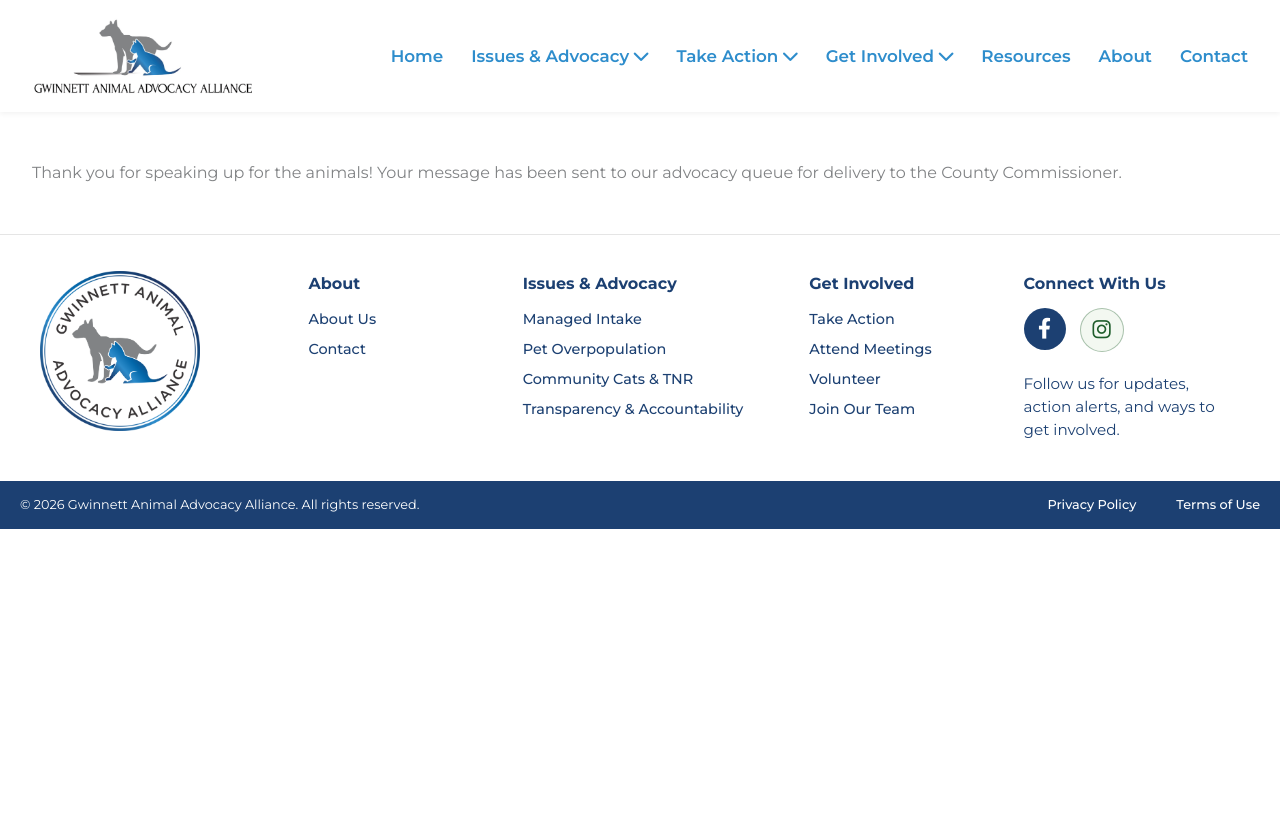
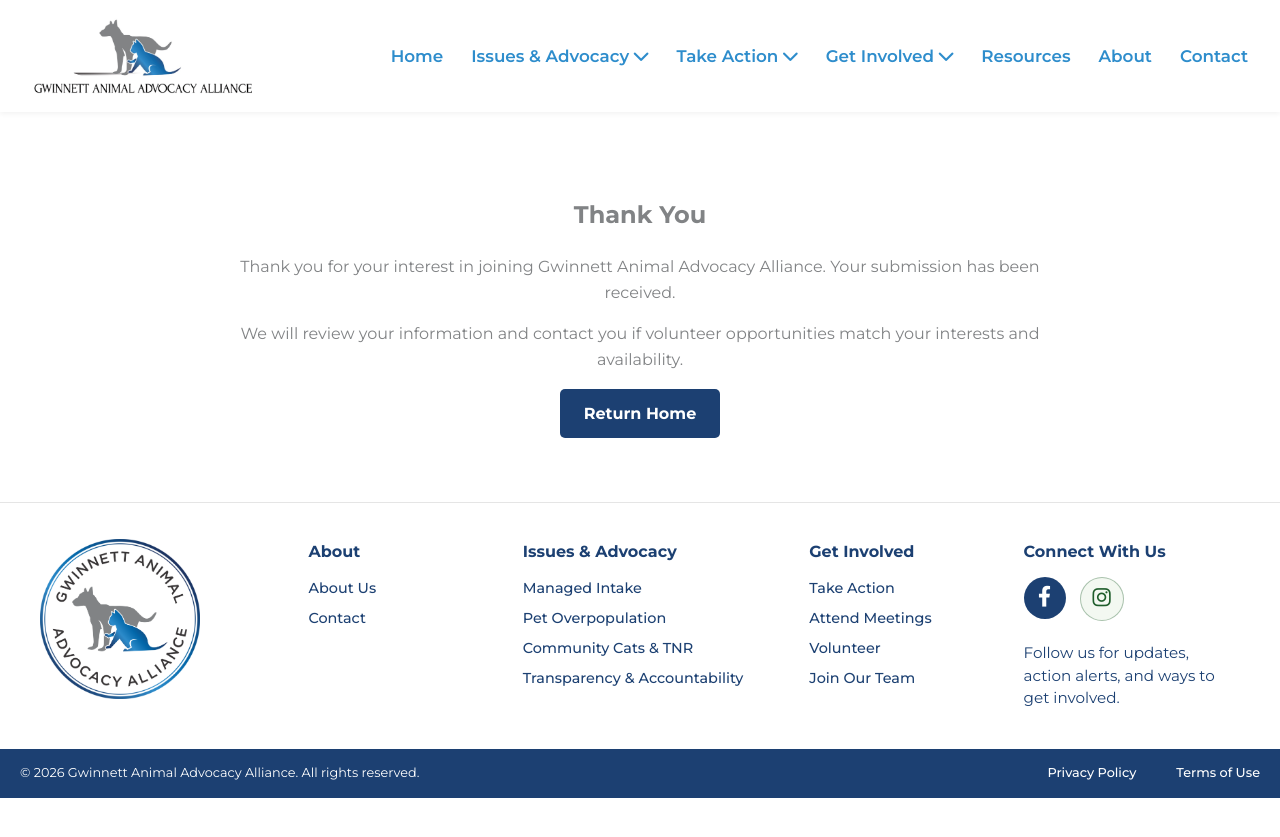
Before and after one commit to whitleybacon/gwinnett-animal-advocacy-alliance, a Jekyll site: the page built from thanks/index.html, in a window 1280 px wide. Shown: the top 837 px of the page. Built offline with Jekyll 4.4.1, drawn with Linux system fonts in a browser that asks for light colours.

Commit message:
Update index.html

```diff
--- a/thanks/index.html
+++ b/thanks/index.html
@@ -1,5 +1,21 @@
 ---
 layout: default
-title: Thanks
+title: Thank You (Join Our Team)
 ---
-<p>Thank you for speaking up for the animals! Your message has been sent to our advocacy queue for delivery to the County Commissioner.</p>
+
+<section class="content-section">
+  <div class="container">
+    <div class="info-card" style="text-align:center; max-width:800px; margin:0 auto;">
+      <h1>Thank You</h1>
+      <p>
+        Thank you for your interest in joining Gwinnett Animal Advocacy Alliance.
+        Your submission has been received.
+      </p>
+      <p>
+        We will review your information and contact you if volunteer opportunities
+        match your interests and availability.
+      </p>
+      <a href="/" class="btn">Return Home</a>
+    </div>
+  </div>
+</section>
```
